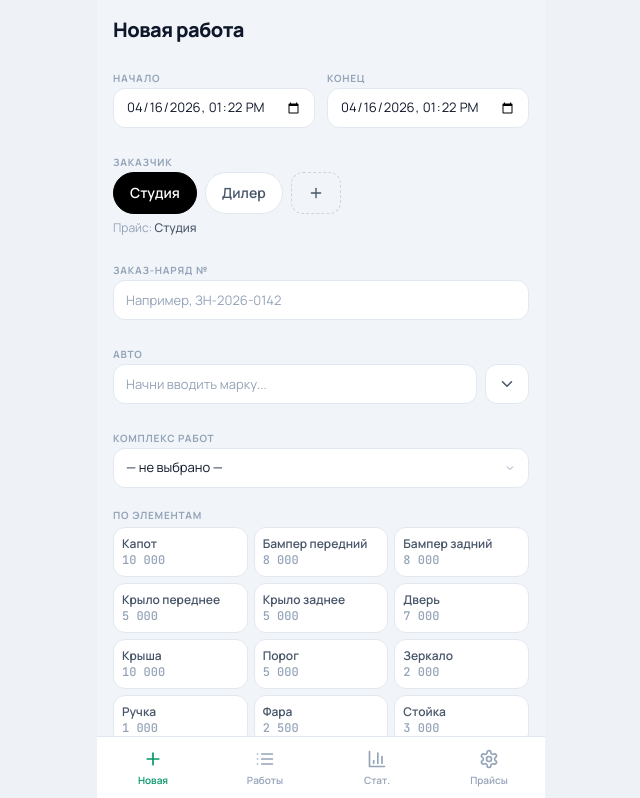
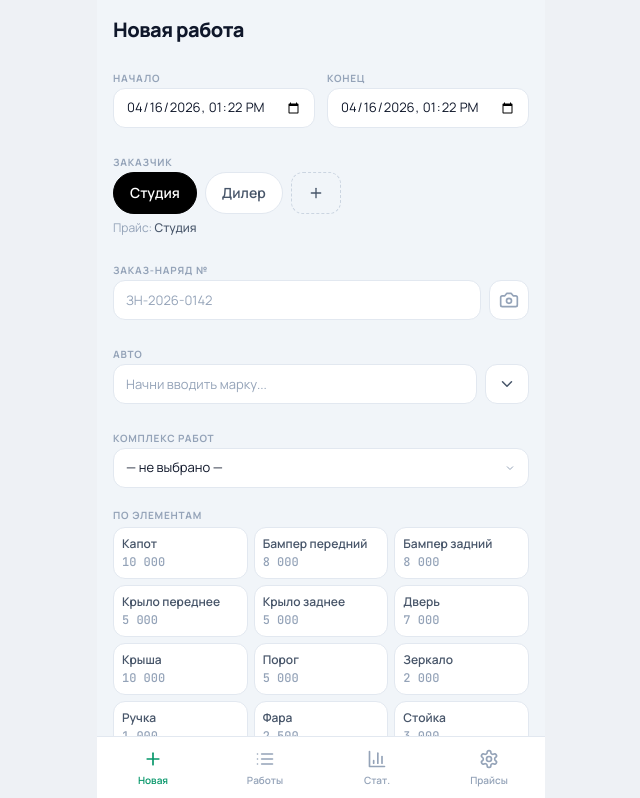
Before and after one commit to kudteam153-lab/wrap_tracker, a React (Vite) app: page / in a window 1280 px wide. Shown: the top 798 px of the page, without its empty margins (319-959 px from the left). Built offline with nearby package versions, Linux system fonts and the light colour scheme.

Commit message:
Element stepper controls

```diff
--- a/src/App.jsx
+++ b/src/App.jsx
@@ -1,5 +1,5 @@
 import React, { useState, useEffect, useMemo, useRef } from 'react';
-import { Plus, List, BarChart3, Settings, Trash2, Calendar, User, X, ChevronDown, Pencil } from 'lucide-react';
+import { Plus, List, BarChart3, Settings, Trash2, Calendar, User, X, ChevronDown, Pencil, Camera, Image as ImageIcon } from 'lucide-react';
 import { BarChart, Bar, XAxis, YAxis, Tooltip, ResponsiveContainer, CartesianGrid } from 'recharts';
 
 // ============ СПРАВОЧНИКИ ============
@@ -104,6 +104,23 @@ const save = (k, v) => { try { localStorage.setItem(k, JSON.stringify(v)); } cat
 const fmt = (n) => new Intl.NumberFormat('ru-RU').format(Math.round(n || 0)) + ' ₽';
 const nowISO = () => { const d = new Date(); d.setSeconds(0, 0); return d.toISOString().slice(0, 16); };
 const fmtDT = (iso) => { if (!iso) return '—'; const d = new Date(iso); return d.toLocaleString('ru-RU', { day: '2-digit', month: '2-digit', year: '2-digit', hour: '2-digit', minute: '2-digit' }); };
+
+const compressImage = (file, maxW = 800, quality = 0.7) => new Promise((resolve) => {
+  const reader = new FileReader();
+  reader.onload = (e) => {
+    const img = new window.Image();
+    img.onload = () => {
+      const canvas = document.createElement('canvas');
+      let w = img.width, h = img.height;
+      if (w > maxW) { h = Math.round(h * maxW / w); w = maxW; }
+      canvas.width = w; canvas.height = h;
+      canvas.getContext('2d').drawImage(img, 0, 0, w, h);
+      resolve(canvas.toDataURL('image/jpeg', quality));
+    };
+    img.src = e.target.result;
+  };
+  reader.readAsDataURL(file);
+});
 
 // ============ Combobox авто ============
 function CarCombobox({ value, onChange, customCars = [], onAddCar }) {
@@ -212,6 +229,10 @@ function JobForm({ clients, profiles, editJob, onSave, onUpdate, onCancelEdit, o
   const [endDT, setEndDT] = useState(editJob?.endDT || nowISO());
   const [clientId, setClientId] = useState(editJob?.clientId || 'studio');
   const [orderNumber, setOrderNumber] = useState(editJob?.orderNumber || '');
+  const [photos, setPhotos] = useState(editJob?.photos || []);
+  const [showPhotoMenu, setShowPhotoMenu] = useState(false);
+  const cameraRef = useRef(null);
+  const galleryRef = useRef(null);
   const [car, setCar] = useState(editJob?.car || '');
   const [complexId, setComplexId] = useState(editJob?.complexId || '');
   const [elementCounts, setElementCounts] = useState(editJob?.elementCounts || editJob?.elementIds?.reduce((m, id) => ({ ...m, [id]: (m[id] || 0) + 1 }), {}) || {});
@@ -258,24 +279,35 @@ function JobForm({ clients, profiles, editJob, onSave, onUpdate, onCancelEdit, o
   const finalTotal = manualTotal !== '' ? (parseFloat(manualTotal) || 0) : calcWithShare;
   const baseTotal = manualTotal !== '' ? (parseFloat(manualTotal) || 0) : calcTotal;
 
-  const cycleEl = (id) => setElementCounts(prev => {
-    const c = (prev[id] || 0) + 1;
-    if (c > 3) { const { [id]: _, ...rest } = prev; return rest; }
+  const incEl = (id) => setElementCounts(prev => ({ ...prev, [id]: (prev[id] || 0) + 1 }));
+  const decEl = (id) => setElementCounts(prev => {
+    const c = (prev[id] || 0) - 1;
+    if (c <= 0) { const { [id]: _, ...rest } = prev; return rest; }
     return { ...prev, [id]: c };
   });
+
+  const handlePhoto = async (e) => {
+    const files = Array.from(e.target.files || []);
+    if (!files.length) return;
+    const compressed = await Promise.all(files.map(f => compressImage(f)));
+    setPhotos(prev => [...prev, ...compressed].slice(0, 5));
+    e.target.value = '';
+    setShowPhotoMenu(false);
+  };
+  const removePhoto = (idx) => setPhotos(prev => prev.filter((_, i) => i !== idx));
 
   const createClient = (name, baseId) => { const c = onAddClient(name, baseId); setClientId(c.id); setShowModal(false); };
 
   const resetForm = () => {
     setStartDT(nowISO()); setEndDT(nowISO()); setClientId('studio');
-    setOrderNumber(''); setCar(''); setComplexId(''); setElementCounts({});
+    setOrderNumber(''); setPhotos([]); setCar(''); setComplexId(''); setElementCounts({});
     setShare(1); setCustomPercent(''); setManualTotal(''); setComment('');
   };
 
   const submit = () => {
     if (!car.trim()) { alert('Укажи авто'); return; }
     const payload = {
-      startDT, endDT, clientId, orderNumber: orderNumber.trim(), car: car.trim(),
+      startDT, endDT, clientId, orderNumber: orderNumber.trim(), photos, car: car.trim(),
       priceProfileId: client.priceProfileId, complexId: complexId || null, elementCounts,
       share, manualTotal: manualTotal !== '' ? parseFloat(manualTotal) : null,
       baseTotal: calcTotal, finalTotal, comment,
@@ -335,9 +367,51 @@ function JobForm({ clients, profiles, editJob, onSave, onUpdate, onCancelEdit, o
 
       <div>
         <label className="label-upper">Заказ-наряд №</label>
-        <input type="text" inputMode="text" value={orderNumber} onChange={e => setOrderNumber(e.target.value)}
-          placeholder="Например, ЗН-2026-0142"
-          className="wt-input" />
+        <div className="flex gap-2 relative">
+          <input type="text" inputMode="text" value={orderNumber} onChange={e => setOrderNumber(e.target.value)}
+            placeholder="ЗН-2026-0142"
+            className="wt-input flex-1" />
+          {photos.length < 5 && (
+            <button onClick={() => setShowPhotoMenu(!showPhotoMenu)}
+              className="w-10 h-10 rounded-xl border border-slate-200 bg-white flex items-center justify-center text-slate-400 hover:text-emerald-600 hover:border-emerald-400 transition shrink-0">
+              <Camera size={20} />
+            </button>
+          )}
+          {showPhotoMenu && (
+            <>
+              <div className="fixed inset-0 z-10" onClick={() => setShowPhotoMenu(false)} />
+              <div className="absolute right-0 top-12 z-20 bg-white border border-slate-200 rounded-xl shadow-lg overflow-hidden" style={{minWidth: 200}}>
+                <button onClick={() => { cameraRef.current?.click(); }}
+                  className="w-full px-4 py-3 text-left text-sm font-semibold flex items-center gap-3 hover:bg-slate-50 transition">
+                  <Camera size={18} className="text-emerald-600" />
+                  Камера
+                </button>
+                <div className="border-t border-slate-100" />
+                <button onClick={() => { galleryRef.current?.click(); }}
+                  className="w-full px-4 py-3 text-left text-sm font-semibold flex items-center gap-3 hover:bg-slate-50 transition">
+                  <ImageIcon size={18} className="text-emerald-600" />
+                  Выбрать на устройстве
+                </button>
+              </div>
+            </>
+          )}
+        </div>
+        <input ref={cameraRef} type="file" accept="image/*" capture="environment" onChange={handlePhoto} className="hidden" />
+        <input ref={galleryRef} type="file" accept="image/*" multiple onChange={handlePhoto} className="hidden" />
+
+        {photos.length > 0 && (
+          <div className="flex gap-2 items-center mt-2 overflow-x-auto">
+            {photos.map((src, i) => (
+              <div key={i} className="relative w-14 h-14 rounded-lg overflow-hidden border border-slate-200 shrink-0">
+                <img src={src} alt="" className="w-full h-full object-cover" />
+                <button onClick={() => removePhoto(i)}
+                  className="absolute top-0 right-0 w-5 h-5 bg-black/60 text-white flex items-center justify-center rounded-bl-lg"
+                  style={{fontSize: 12, lineHeight: 1}}>×</button>
+              </div>
+            ))}
+            <span className="text-xs text-slate-400 shrink-0">{photos.length}/5</span>
+          </div>
+        )}
       </div>
 
       <div>
@@ -360,22 +434,32 @@ function JobForm({ clients, profiles, editJob, onSave, onUpdate, onCancelEdit, o
           {profile?.elements.map(el => {
             const count = elementCounts[el.id] || 0;
             return (
-              <button key={el.id} onClick={() => cycleEl(el.id)}
-                style={{minHeight: 46}}
+              <div key={el.id}
+                onClick={() => { if (count === 0) incEl(el.id); }}
+                style={{minHeight: 52}}
                 className={`relative rounded-xl p-2 text-left text-xs font-semibold border transition flex flex-col justify-between select-none
                   ${count > 0
                     ? 'border-emerald-500 bg-emerald-50 text-emerald-700'
-                    : 'bg-white text-slate-600 border-slate-200'}`}>
+                    : 'bg-white text-slate-600 border-slate-200 cursor-pointer active:bg-slate-50'}`}>
                 <span>{el.name}</span>
                 <span className={`font-mono text-xs font-medium ${count > 0 ? 'text-emerald-700' : 'text-slate-400'}`}>
                   {new Intl.NumberFormat('ru-RU').format(el.price)}
                 </span>
                 {count > 0 && (
-                  <span className="absolute -top-1.5 -right-1.5 w-5 h-5 rounded-full bg-emerald-600 text-white text-xs font-extrabold flex items-center justify-center border-2 border-white" style={{fontSize:10}}>
-                    {count}
-                  </span>
+                  <>
+                    <span className="absolute -top-1.5 -right-1.5 w-5 h-5 rounded-full bg-emerald-600 text-white font-extrabold flex items-center justify-center border-2 border-white" style={{fontSize:10}}>
+                      {count}
+                    </span>
+                    <div className="flex items-center justify-between mt-1 pt-1 border-t border-emerald-200">
+                      <button onClick={(e) => { e.stopPropagation(); decEl(el.id); }}
+                        className="w-6 h-6 rounded-md bg-white border border-emerald-300 text-emerald-700 flex items-center justify-center font-bold" style={{fontSize:14, lineHeight:1}}>−</button>
+                      <span className="font-mono font-bold" style={{fontSize:13}}>{count}</span>
+                      <button onClick={(e) => { e.stopPropagation(); incEl(el.id); }}
+                        className="w-6 h-6 rounded-md bg-emerald-600 text-white flex items-center justify-center font-bold" style={{fontSize:14, lineHeight:1}}>+</button>
+                    </div>
+                  </>
                 )}
-              </button>
+              </div>
             );
           })}
         </div>
@@ -563,6 +647,13 @@ function JobList({ jobs, clients, profiles, onDelete, onEdit }) {
                     {cxName(job) && <div className="text-xs text-slate-600">• {cxName(job)}</div>}
                     {elNames(job).length > 0 && <div className="text-xs text-slate-600">• {elNames(job).join(', ')}</div>}
                     {job.comment && <div className="text-xs text-slate-400 italic bg-slate-100 p-2 rounded-lg">{job.comment}</div>}
+                    {job.photos?.length > 0 && (
+                      <div className="flex gap-1.5 overflow-x-auto py-1">
+                        {job.photos.map((src, i) => (
+                          <img key={i} src={src} alt="" className="w-12 h-12 rounded-lg object-cover border border-slate-200 shrink-0" />
+                        ))}
+                      </div>
+                    )}
                     <div className="flex justify-between items-center pt-1.5 border-t border-slate-200">
                       <span className="text-xs text-slate-400 font-mono">{fmtDT(job.startDT)}</span>
                       <div className="text-right">
```
